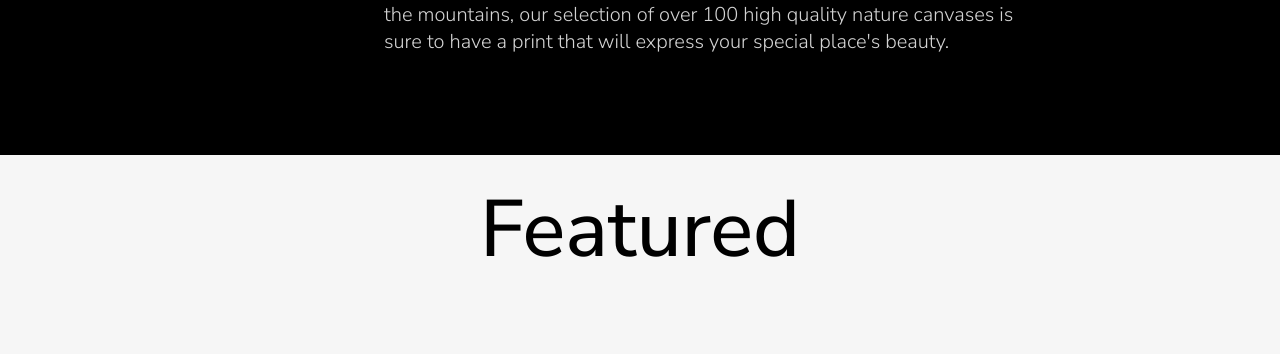
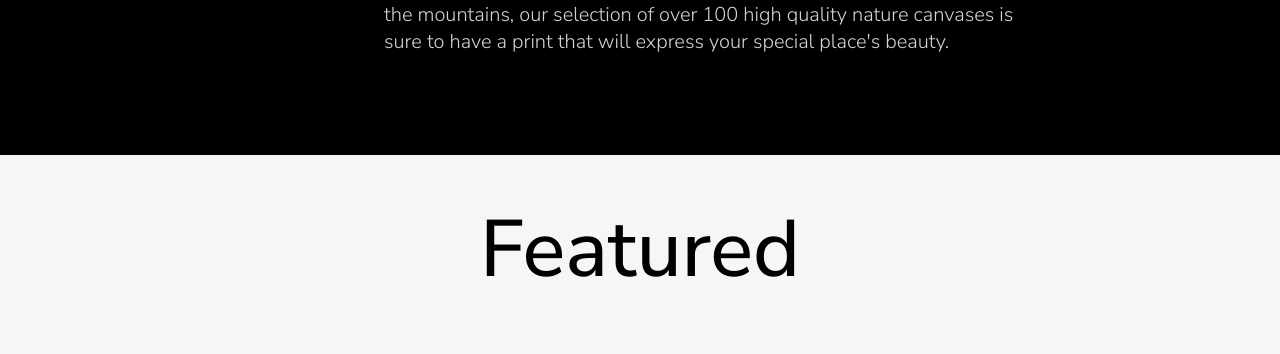
Before and after one commit to Crossbow4000/Natuvas-Store, a Next.js app: page / in a window 1280 px wide. Shown: the part 1220-1574 px from the top of the page. Built offline with nearby package versions, Linux system fonts and the light colour scheme.

Commit message:
1 file modified

```diff
--- a/components/home/featuredSection/featuredSection.module.css
+++ b/components/home/featuredSection/featuredSection.module.css
@@ -10,5 +10,5 @@
   font-weight: 500;
   text-align: center;
 
-  padding-top: 20px;
+  padding-top: 40px;
 }
```
